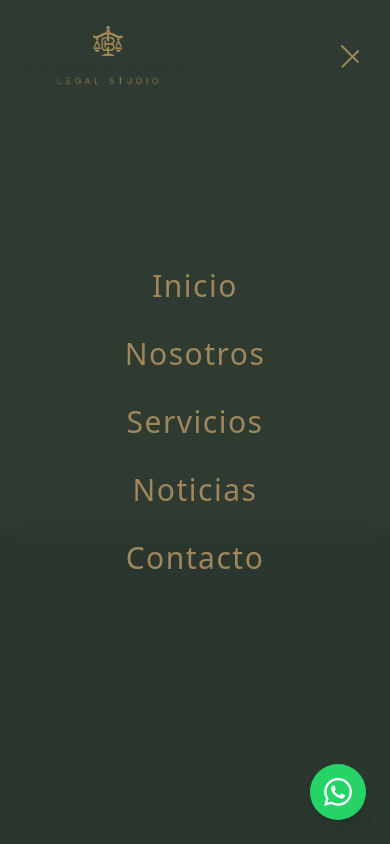
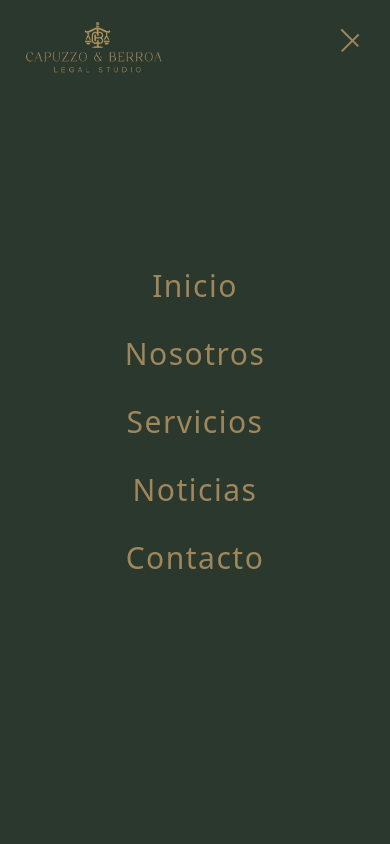
Before and after one commit to Harold0831/capuzzoberroa, a Next.js app: page /contacto in a window 390 px wide. Both pictures are taken after a click on the button "Menú". Shown: the top 844 px of the page. Built offline with nearby package versions, Linux system fonts and the light colour scheme.

Commit message:
fix menu de movil

```diff
--- a/src/components/layout/Header.tsx
+++ b/src/components/layout/Header.tsx
@@ -5,7 +5,6 @@ import { usePathname } from "next/navigation";
 import Link from "next/link";
 import Image from "next/image";
 
-// Rutas con fondo claro donde el header transparente necesita texto oscuro
 const lightBgRoutes = ["/contacto"];
 
 export default function Header() {
@@ -21,7 +20,6 @@ export default function Header() {
     return () => window.removeEventListener("scroll", handleScroll);
   }, []);
 
-  // Cuando NO ha hecho scroll y el fondo es claro → texto oscuro + logo oscuro
   const useDarkText = isLightBg && !scrolled;
 
   const navLinks = [
@@ -33,6 +31,7 @@ export default function Header() {
   ];
 
   return (
+    <>
       <header
         className={`fixed top-0 left-0 right-0 z-50 transition-all duration-500 ${
           scrolled
@@ -44,7 +43,7 @@ export default function Header() {
           {/* Logo */}
           <Link href="/" className="relative z-10">
             <Image
-            src={useDarkText ? "/logo.png" : "/logo-header.png"}
+              src={useDarkText && !mobileOpen ? "/logo.png" : "/logo-header.png"}
               alt="Capuzzo & Berroa"
               width={scrolled ? 140 : 160}
               height={scrolled ? 45 : 50}
@@ -93,13 +92,35 @@ export default function Header() {
               }`}
             />
           </button>
+        </nav>
+      </header>
 
       {/* Mobile Menu */}
       <div
-          className={`md:hidden fixed inset-0 bg-brand-green/98 backdrop-blur-lg flex flex-col items-center justify-center gap-8 transition-all duration-500 ${
+        className={`md:hidden fixed inset-0 z-[999] bg-[#2B382E] flex flex-col items-center justify-center gap-8 transition-all duration-500 ${
           mobileOpen ? "opacity-100 pointer-events-auto" : "opacity-0 pointer-events-none"
         }`}
       >
+        {/* Botón cerrar dentro del overlay */}
+        <button
+          onClick={() => setMobileOpen(false)}
+          className="absolute top-6 right-6 w-8 h-8 flex flex-col justify-center items-center gap-1.5"
+          aria-label="Cerrar menú"
+        >
+          <span className="block w-6 h-[1.5px] bg-brand-gold rotate-45 translate-y-1.25 transition-all duration-300" />
+          <span className="block w-6 h-[1.5px] bg-brand-gold opacity-0 transition-all duration-300" />
+          <span className="block w-6 h-[1.5px] bg-brand-gold -rotate-45 -translate-y-1.25 transition-all duration-300" />
+        </button>
+
+        {/* Logo dentro del overlay */}
+        <Image
+          src="/logo-header.png"
+          alt="Capuzzo & Berroa"
+          width={140}
+          height={45}
+          className="absolute top-5 left-6"
+        />
+
         {navLinks.map((link) => (
           <Link
             key={link.href}
@@ -111,7 +132,6 @@ export default function Header() {
           </Link>
         ))}
       </div>
-      </nav>
-    </header>
+    </>
   );
 }
```
Lines whose indentation alone changed are shown as unchanged.
